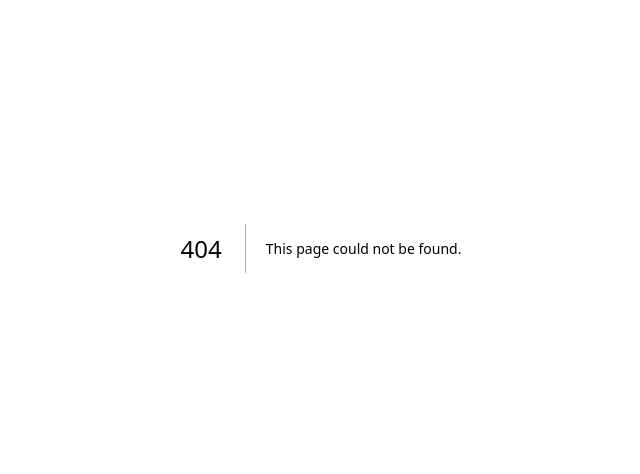
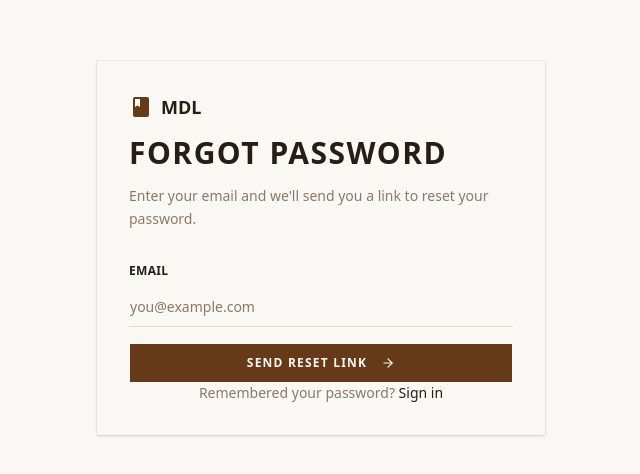
Before and after one commit to Nycthera/mdl-website, a Next.js app: page /forgot-password in a window 1280 px wide. Before the commit this address had no page. Shown: the part 152-626 px from the top of the page, without its empty margins (319-959 px from the left). Built offline with nearby package versions, Linux system fonts and the light colour scheme; no server answers.

Commit message:
tagging release w.t.f. + fixed login issue. i hope

```diff
--- /dev/null
+++ b/app/forgot-password/page.tsx
@@ -0,0 +1,144 @@
+"use client";
+
+import { useState } from "react";
+import Link from "next/link";
+
+import { Button } from "@/components/ui/button";
+import { Input } from "@/components/ui/input";
+import { Label } from "@/components/ui/label";
+import {
+  Card,
+  CardContent,
+  CardDescription,
+  CardHeader,
+  CardTitle,
+} from "@/components/ui/card";
+
+import { ArrowLeft, ArrowRight } from "lucide-react";
+import { MdBook } from "react-icons/md";
+import { toast } from "sonner";
+import { supabase } from "@/app/backend/supabaseFunctions/supabaseClient";
+
+export default function ForgotPasswordPage() {
+  const [email, setEmail] = useState("");
+  const [isLoading, setIsLoading] = useState(false);
+  const [sent, setSent] = useState(false);
+
+  const handleSubmit = async (e: React.FormEvent) => {
+    e.preventDefault();
+    setIsLoading(true);
+
+    try {
+      // Supabase's resetPasswordForEmail sends a confirmation link
+      // that redirects back to the site (configured in Supabase's
+      // Auth → Redirect URLs setting). The link lands the user on
+      // a /reset-password page (not yet implemented) with a recovery
+      // token in the URL — for now we just trigger the email and
+      // tell the user to check their inbox.
+      const { error } = await supabase.auth.resetPasswordForEmail(email, {
+        redirectTo: `${window.location.origin}/login`,
+      });
+
+      if (error) {
+        // Don't leak whether the email exists — Supabase returns
+        // generic errors here. Always show the "check your inbox"
+        // message to avoid user enumeration.
+        toast.error(error.message);
+        return;
+      }
+
+      // Always show success, even if the email doesn't exist in our
+      // system — same anti-enumeration reason. Supabase silently
+      // no-ops resetPasswordForEmail for unknown emails.
+      setSent(true);
+      toast.success("Reset link sent", {
+        description: "Check your inbox for a password reset link.",
+      });
+    } catch (err) {
+      toast.error(
+        err instanceof Error ? err.message : "Failed to send reset email",
+      );
+    } finally {
+      setIsLoading(false);
+    }
+  };
+
+  return (
+    <div className="min-h-screen bg-background">
+      <div className="flex min-h-screen items-center justify-center p-6">
+        <Card className="w-full max-w-md">
+          <CardHeader className="space-y-2">
+            <div className="mb-2 flex items-center gap-2">
+              <MdBook className="h-6 w-6 text-primary" />
+              <span className="font-bold text-lg">MDL</span>
+            </div>
+            <CardTitle className="text-3xl">Forgot password</CardTitle>
+            <CardDescription>
+              Enter your email and we&apos;ll send you a link to reset your
+              password.
+            </CardDescription>
+          </CardHeader>
+
+          <CardContent>
+            {sent ? (
+              <div className="space-y-4">
+                <div className="rounded-md border border-primary/20 bg-primary/10 p-4 text-sm text-primary">
+                  If an account exists for{" "}
+                  <span className="font-medium">{email}</span>, a password
+                  reset link is on its way. Check your inbox (and spam folder).
+                </div>
+                <Button asChild className="w-full">
+                  <Link href="/login">
+                    <ArrowLeft className="mr-2 h-4 w-4" />
+                    Back to login
+                  </Link>
+                </Button>
+              </div>
+            ) : (
+              <>
+                <form onSubmit={handleSubmit} className="space-y-4">
+                  <div className="space-y-2">
+                    <Label htmlFor="email">Email</Label>
+                    <Input
+                      id="email"
+                      type="email"
+                      placeholder="you@example.com"
+                      value={email}
+                      onChange={(e) => setEmail(e.target.value)}
+                      required
+                    />
+                  </div>
+
+                  <Button
+                    type="submit"
+                    className="w-full"
+                    disabled={isLoading}
+                  >
+                    {isLoading ? (
+                      "Sending..."
+                    ) : (
+                      <>
+                        Send reset link
+                        <ArrowRight className="ml-2 h-4 w-4" />
+                      </>
+                    )}
+                  </Button>
+                </form>
+
+                <p className="text-center text-sm text-muted-foreground">
+                  Remembered your password?{" "}
+                  <Link
+                    href="/login"
+                    className="font-medium text-foreground hover:underline"
+                  >
+                    Sign in
+                  </Link>
+                </p>
+              </>
+            )}
+          </CardContent>
+        </Card>
+      </div>
+    </div>
+  );
+}
```
